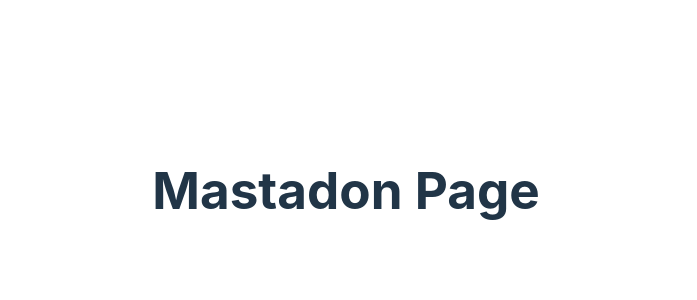
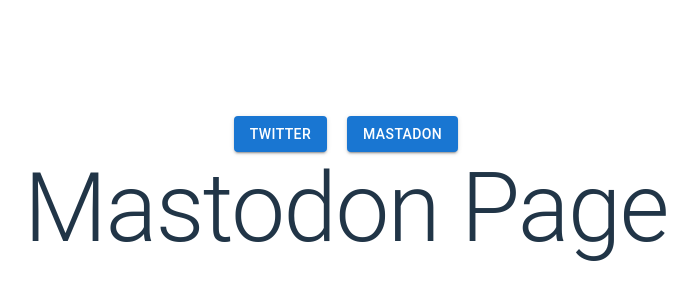
Before and after one commit to YSPlop/COMP90024-T13, a React (Vite) app in the folder front-end-back-end/client/: page /mastadon in a window 1280 px wide. Shown: the part 210-510 px from the top of the page, without its empty margins (294-991 px from the left). Built offline with nearby package versions, Linux system fonts and the light colour scheme; no server answers.

Commit message:
Add buttons to all pages for navigation, Fetch list from backend and show on Mastodon page done

```diff
--- a/front-end-back-end/client/src/components/Home.jsx
+++ b/front-end-back-end/client/src/components/Home.jsx
@@ -23,8 +23,10 @@
     //       )
     //   }, [])
 
-      //  you need to run the html server first
-      // http-server -g ./map.html
+    //  you need to run the html server first
+    // http-server -g ./map.html
+
+
       return (
         <>
         <div>
--- a/front-end-back-end/client/src/components/MastodonPage.jsx
+++ b/front-end-back-end/client/src/components/MastodonPage.jsx
@@ -1,4 +1,6 @@
+import { Typography, Box, Button } from '@mui/material'
 import React from 'react'
+
 
 
 //useNavigate
@@ -6,18 +8,69 @@
 // navigate = useNavigate (
 
 
-// Drop down with all the hashtags, a lists value in a drop down.
+// Drop down with all the hashtags, a list value in a drop down.
 
 // Learn how to do refresh
 // live count of Mastadon data, total tweets
 // pick a category and show how many of those tweets
 
 function MastodonPage() {
+
+  const [hashTagList, setHashTagList] = React.useState([])
+
+  React.useEffect(() => {
+      fetch("http://127.0.0.1:5000/members")
+        .then(res => res.json())
+        .then(
+          (result) => {
+              console.log('result', result)
+              setHashTagList(result);
+          },
+          (error) => {
+            console.log(error)
+          }
+        )
+    }, [])
+
+
+
   return (
     <div>
-      <h1>Mastadon Page</h1>
+      <Box>
+      <div>
+            <Button sx = {{mr : 2.5}}
+              variant="contained"
+              onClick={() => {
+                window.location.href = 'http://localhost:5173/Twitter'
+              }}>
+                Twitter
+            </Button>
+
+
+
+            <Button
+              variant="contained"
+              onClick={() => {
+                window.location.href = 'http://localhost:5173/Mastadon'
+              }}>
+                Mastadon
+            </Button>
+        </div>
+      </Box>
+      <Box>
+        <Typography variant="h1">Mastodon Page</Typography>
+          {
+          (typeof hashTagList === 'undefined') ? (
+              <p>Loading...</p>
+          ):(
+              hashTagList.map ( (member, i) =>
+                  <p key={i}>{member}</p>
+            ))
+          }
+      </Box>
+
     </div>
-    // onClick={() => navigate('/home')}
+
   )
 }
 
--- a/front-end-back-end/client/src/components/TwitterPage.jsx
+++ b/front-end-back-end/client/src/components/TwitterPage.jsx
@@ -1,5 +1,5 @@
 import React from 'react'
-import {Paper, Box, Button, Container, Typography} from '@mui/material'
+import { Paper, Box, Button, Container, Typography } from '@mui/material'
 import { styled } from '@mui/system';
 
 //Create custom components, that uses MUI to make DIVS.
@@ -25,8 +25,30 @@
       <div>
       <Box>
 
+      <Box>
+      <div>
+            <Button sx = {{mr : 2.5}}
+              variant="contained"
+              onClick={() => {
+                window.location.href = 'http://localhost:5173/Twitter'
+              }}>
+                Twitter
+            </Button>
+
+
+
+            <Button
+              variant="contained"
+              onClick={() => {
+                window.location.href = 'http://localhost:5173/Mastadon'
+              }}>
+                Mastadon
+            </Button>
+        </div>
+      </Box>
 
       <h1>Twitter Page</h1>
+
       <Box sx={{ flexDirection:'column', marginBottom:'20px'}}>
         {/*<Button sx={{marginRight:'10px'}} variant='contained' onClick={()=> {window.location.href = twitter_melbourne_dest }}>Melbourne </Button> */}
         <Button sx={{marginRight:'10px'}} variant='contained' onClick={()=> {setiFrameLocation(twitter_melbourne_dest)}}>Melbourne</Button>
```
Also changed, not shown: 1 other file (tests, documents, lock files or other folders).
